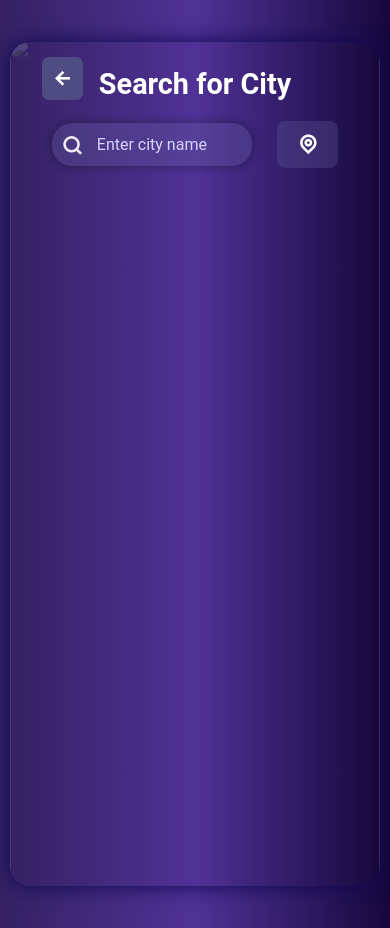
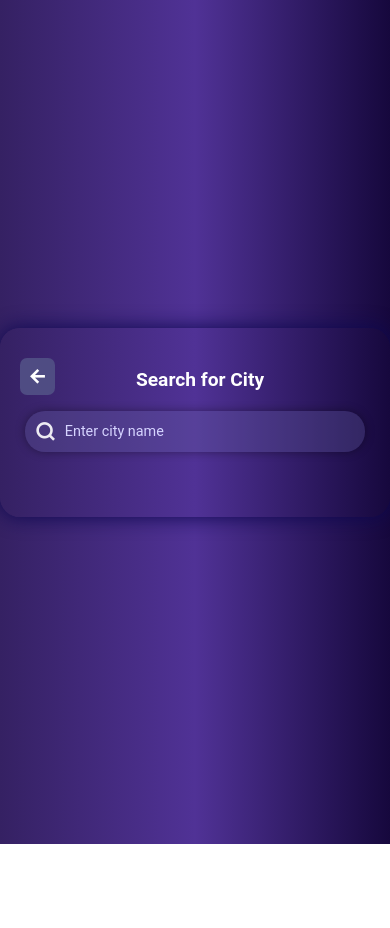
Before and after one commit to KANEEZ-FATIMA18/RealTime-WeatherApp, a plain HTML site: page next.html in a window 390 px wide. After the commit the page ends 844 px from the top, so only its background shows below. Drawn offline with nearby package versions, Linux system fonts and the light colour scheme; no server answers.

Commit message:
add responsive

```diff
--- a/next.css
+++ b/next.css
@@ -1,9 +1,8 @@
-  .next-child{
+  .next-child {
       overflow: hidden;
   }
 
   .top {
-    /* background-color: rgb(20, 116, 116); */
       width: 90%;
       padding: 30px auto;
       z-index: 5;
@@ -11,7 +10,6 @@
   }
 
   .top1 {
-    /* background-color: rgb(91, 85, 6); */
       width: 100%;
       height: fit-content;
       position: relative;
@@ -50,7 +48,6 @@
 
   .top2 {
       width: 100%;
-    /* background-color: saddlebrown; */
       padding: 20px;
       border-radius: 10px;
   }
@@ -63,8 +60,6 @@
       justify-content: center;
       align-items: center;
       gap: 20px;
-    /* background-color: antiquewhite; */
-
       background-color: #6865a5;
   }
 
@@ -95,7 +90,7 @@
 
 
 
-/* new  */
+
   .top2 {
       width: 100%;
       padding: 10px;
@@ -105,7 +100,7 @@
       gap: 15px;
   }
 
-/* INPUT WRAPPER */
+
   .input-box {
       position: relative;
       width: 100%;
@@ -131,7 +126,7 @@
       color: #d6d4ff;
   }
 
-/* SEARCH ICON — MAIN FIX */
+
   .search-icon {
       position: absolute;
       left: 10px;
@@ -141,10 +136,10 @@
       font-size: 1.3rem;
       opacity: 0.9;
       pointer-events: none;
-    /* ⭐ FIXED ⭐ */
+
   }
 
-/* LOCATION BUTTON */
+
   .top2 button {
       padding: 12px 20px;
       background-color: #6865a54b;
@@ -155,7 +150,7 @@
   }
 
   .top2 button:hover {
-    background-color:#6865a54b;
+      background-color: #6865a54b;
   }
 
 
@@ -164,18 +159,18 @@
       top: 0;
       left: 0;
       width: 100%;
-    height: 800px; /* jitni height chahiye */
+      height: 800px;
       overflow: hidden;
       pointer-events: none;
       z-index: 0;
   }
 
-.wrapper img {
+  /* .wrapper img {
       height: 100%;
       width: 100%;
       object-fit: cover;
-    opacity: 0.9; /* optional soft background */
-}
+      opacity: 0.9;
+  } */
 
 
 
@@ -185,13 +180,11 @@
       display: block;
       padding: 0 20px;
       z-index: 5;
-    /* background-color: rgb(23, 104, 96); */
   }
 
 
-.b-top{
-padding: 20px ;
-    /* background-color: blueviolet; */
+  .b-top {
+      padding: 20px;
       display: flex;
       justify-content: space-around;
       align-items: center;
@@ -199,14 +192,14 @@ padding: 20px ;
       gap: 10px;
   }
 
-.b-top h4{
+  .b-top h4 {
       color: white;
       font-size: 1.5rem;
 
   }
 
 
-.b-top h5{
+  .b-top h5 {
       color: white;
       font-size: 1.1rem;
       font-style: italic;
@@ -214,15 +207,14 @@ padding: 20px ;
 
   }
 
-.b-top h2{
+  .b-top h2 {
       color: white;
       font-size: 2.6rem;
       font-weight: bold;
   }
-.b-bottom{
+
+  .b-bottom {
       background-color: #7156b4;
-
-    /* background-color: brown; */
       display: flex;
       justify-content: space-around;
       align-items: center;
@@ -231,8 +223,7 @@ padding: 20px ;
       border-radius: 15px;
   }
 
-.boxes{
-    /* background-color: cadetblue; */
+  .boxes {
       padding: 15px;
       display: flex;
       flex-direction: column;
@@ -242,3 +233,163 @@ padding: 20px ;
       font-size: 1.1rem;
 
   }
+
+  @media screen and (max-width: 1024px) {
+
+      .next-child {
+          width: 70%;
+          height: auto;
+          padding: 20px 0;
+      }
+
+      .top1 h2 {
+          font-size: 1.6rem;
+      }
+
+      .input-box input {
+          font-size: 0.95rem;
+      }
+  }
+
+  @media screen and (max-width: 768px) {
+
+      .next-main {
+          height: auto;
+          padding: 40px 0;
+      }
+
+      .next-child {
+          width: 85%;
+          padding: 20px 0;
+      }
+
+      .top {
+          width: 95%;
+          padding: 10px;
+      }
+
+      .top1 button {
+          padding: 8px;
+          font-size: 1rem;
+      }
+
+      .top1 h2 {
+          font-size: 1.4rem;
+      }
+
+      .top2 {
+          padding: 10px 5px;
+          gap: 10px;
+      }
+
+      .input-box input {
+          padding: 10px 40px;
+          font-size: 0.9rem;
+      }
+
+      .search-icon {
+          font-size: 1rem;
+      }
+
+      .top2 button {
+          padding: 10px 12px;
+          font-size: 0.9rem;
+      }
+
+
+      .bottom {
+          width: 90%;
+          margin-top: 20px;
+      }
+
+      .b-top h2 {
+          font-size: 2rem;
+      }
+  }
+
+  @media screen and (max-width: 480px) {
+    .next-main{
+        height: auto;
+    }
+
+      .next-child {
+          width: 100%;
+          padding-top: 20px;
+          height: auto;
+      }
+
+      .top1 h2 {
+          font-size: 1.2rem;
+          margin-left: 10px;
+      }
+
+      .top1 button {
+          padding: 7px;
+          font-size: 0.9rem;
+      }
+
+      .top2 {
+          flex-direction: column;
+          align-items: stretch;
+          gap: 10px;
+      }
+
+      .input-box {
+          width: 100%;
+      }
+
+      .input-box input {
+          width: 100%;
+          padding: 12px 40px;
+          font-size: 0.9rem;
+      }
+
+      .top2 button {
+          width: 100%;
+          padding: 12px;
+      }
+
+      .bottom {
+          width: 100%;
+          margin-top: 25px;
+      }
+
+      .b-top h2 {
+          font-size: 1.8rem;
+      }
+
+      .b-bottom {
+          gap: 15px;
+          width: 100%;
+          padding: 10px 0;
+          justify-content: space-between;
+      }
+
+      .boxes {
+          font-size: 1rem;
+      }
+
+
+  }
+
+  @media screen and (max-width: 360px) {
+      .top1 h2 {
+          font-size: 1rem;
+      }
+
+      .input-box input {
+          font-size: 0.85rem;
+      }
+
+      .b-top h2 {
+          font-size: 1.5rem;
+      }
+
+      .wrapper {
+          height: 100%;
+      }
+
+      .bottom {
+          padding: 0px 7px;
+      }
+  }
--- a/next.html
+++ b/next.html
@@ -26,7 +26,6 @@
                   <i class="ri-search-line search-icon"></i>
                   <input type="text" placeholder="Enter city name" id="search" >
                </div>
-               <button><i class="ri-map-pin-line"></i></button>
             </div>
 
 
--- a/style.css
+++ b/style.css
@@ -118,15 +118,14 @@
     color: white;
     margin: 40px auto;
     width: 40%;
-    min-height: 100vh;
-    max-height: 1000px;
+    height: auto;
     border-radius: 20px;
     position: relative;
     z-index: 2;
     display: flex;
     flex-direction: column;
     align-items: center;
-    padding-top: 30px;
+    padding: 30px;
     background: linear-gradient(90deg, rgba(53, 33, 99, 1) 0%, rgba(80, 50, 150, 1) 50%, rgba(22, 8, 61, 1) 100%);
     box-shadow: 0px 0px 20px #0d0851;
     overflow: hidden;
@@ -145,7 +144,7 @@
     top: 0;
     left: 0;
     width: 100%;
-    min-height: 1000px;
+    height: 800px;
     overflow: hidden;
     pointer-events: none;
     z-index: 0;
@@ -163,7 +162,7 @@
     display: flex;
     justify-content: center;
     align-items: center;
-    height: 110vh;
+    min-height: 100vh;
     width: 100%;
     background: linear-gradient(90deg, rgba(53, 33, 99, 1) 0%, rgba(80, 50, 150, 1) 50%, rgba(22, 8, 61, 1) 100%);
     overflow: hidden;
@@ -171,11 +170,11 @@
 }
 
 .content {
-    margin: 90px auto;
+    margin: 20px auto;
     height: auto;
     padding: 40px;
     text-align: center;
-    width: 80%;
+    width: 100%;
     display: flex;
     flex-direction: column;
     justify-content: center;
@@ -185,6 +184,7 @@
     transform: translateY(20px);
     animation: fadeInUp 1s forwards;
     animation-delay: 0.6s;
+    /* background-color: #ddb130; */
 }
 
 .content h2 {
@@ -250,7 +250,7 @@
     }
 }
 
-@media screen and (max-width: 1024px) {
+@media screen and (max-width: 1100px) {
     .home-child {
         width: 60%;
     }
@@ -292,6 +292,7 @@
         width: 95%;
         margin: 20px auto;
         padding: 15px;
+        height: auto;
     }
 
     .content h2 {
```
Lines whose indentation alone changed are shown as unchanged.
